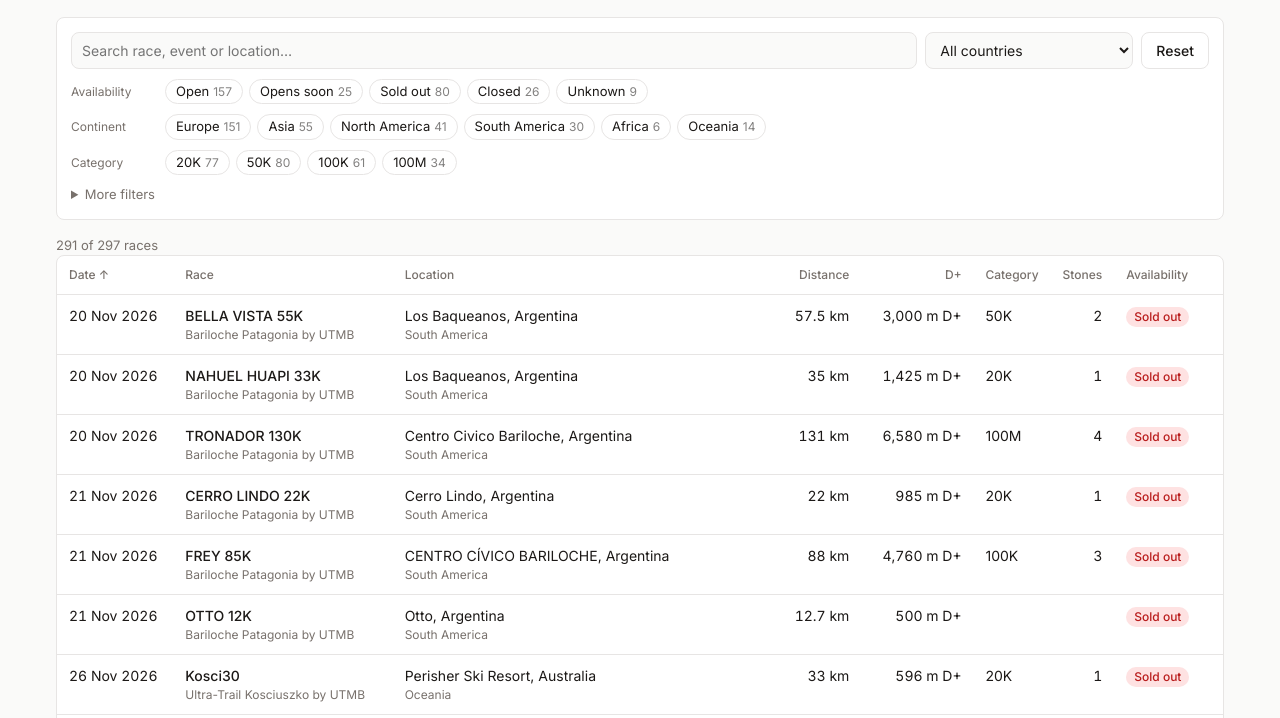
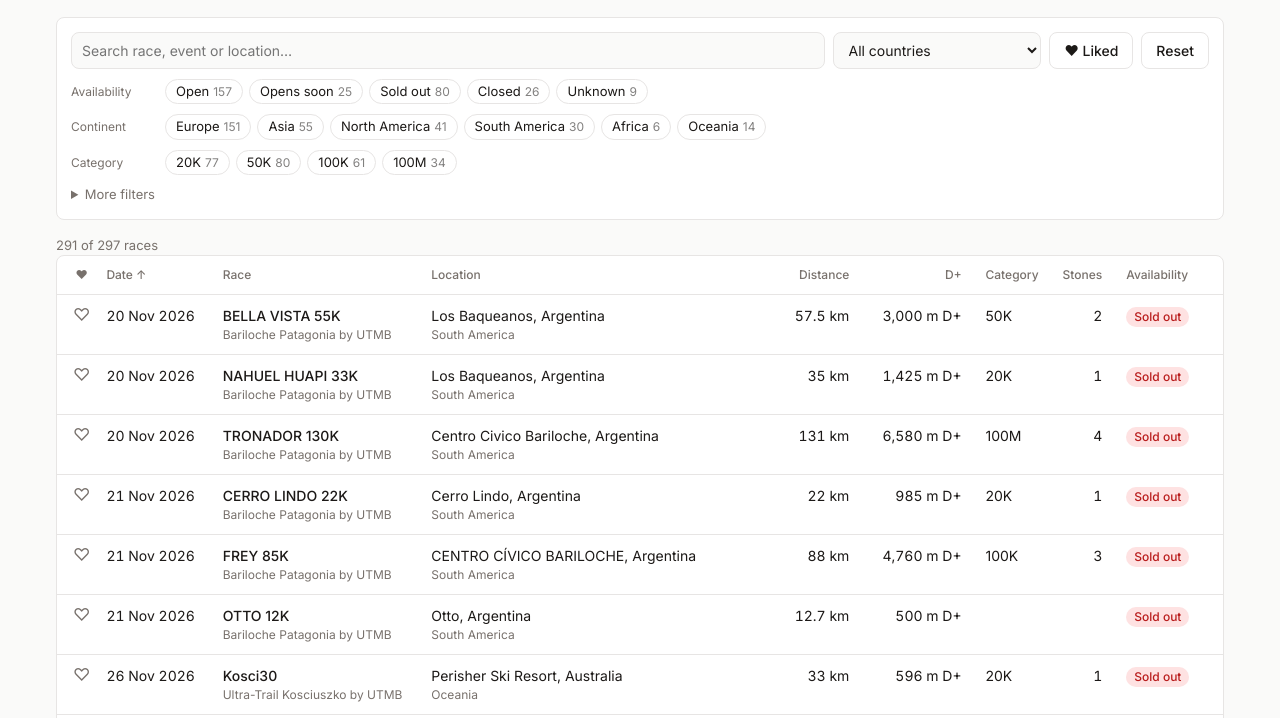
Before and after one commit to lawreenas/utmb-races, a plain HTML site: page index.html in a window 1280 px wide. Shown: the part 82-800 px from the top of the page. Drawn offline with Linux system fonts and the light colour scheme.

Commit message:
Add race likes stored in localStorage with liked-only filter
Co-Authored-By: Claude Opus 5.5 <noreply@anthropic.com>

```diff
--- a/app.js
+++ b/app.js
@@ -3,6 +3,7 @@
   const SNAPSHOT_URL = 'data/races.json';
   const UTMB_URL = 'https://api.utmb.world/search/races?lang=en&limit=300';
   const LS_KEY = 'utmb-races:cache:v1';
+  const LIKES_KEY = 'utmb-races:likes:v1';
 
   const STATUS = {
     registration_open: 'Open',
@@ -20,6 +21,7 @@
 
   let races = [];
   let dataInfo = null;
+  const likes = loadLikes();
   const filters = defaultFilters();
   let sort = { key: 'date', dir: 1 };
 
@@ -27,7 +29,7 @@
     return {
       q: '', country: '', status: [], continent: [], category: [], terrain: [],
       dateFrom: '', dateTo: '', distMin: '', distMax: '', elevMin: '', elevMax: '', stonesMin: '',
-      past: false,
+      past: false, liked: false,
     };
   }
 
@@ -109,6 +111,15 @@
 
   function saveLocal(data) {
     try { localStorage.setItem(LS_KEY, JSON.stringify(data)); } catch { /* storage unavailable */ }
+  }
+
+  function loadLikes() {
+    try { return new Set(JSON.parse(localStorage.getItem(LIKES_KEY)) || []); } catch { return new Set(); }
+  }
+
+  function toggleLike(id) {
+    if (likes.has(id)) likes.delete(id); else likes.add(id);
+    try { localStorage.setItem(LIKES_KEY, JSON.stringify([...likes])); } catch { /* storage unavailable */ }
   }
 
   async function getJSON(url) {
@@ -227,6 +238,7 @@
     const num = (v) => (v === '' ? null : Number(v));
     const inRange = (v, min, max) => (min == null || (v != null && v >= min)) && (max == null || (v != null && v <= max));
 
+    if (f.liked && !likes.has(String(r.id))) return false;
     if (!f.past && r.date && r.date < today) return false;
     if (f.q && !f.q.toLowerCase().split(/\s+/).every((w) => r.search.includes(w))) return false;
     if (f.country && r.country !== f.country) return false;
@@ -245,6 +257,7 @@
   function compare(a, b) {
     const k = sort.key;
     let x = a[k], y = b[k];
+    if (k === 'liked') { x = likes.has(String(a.id)) ? 0 : 1; y = likes.has(String(b.id)) ? 0 : 1; }
     if (k === 'date') { x = x ? x.getTime() : null; y = y ? y.getTime() : null; }
     if (k === 'category') { x = CATEGORY_ORDER.indexOf(x); y = CATEGORY_ORDER.indexOf(y); }
     if (k === 'status') { x = Object.keys(STATUS).indexOf(x); y = Object.keys(STATUS).indexOf(y); }
@@ -264,8 +277,12 @@
   function render() {
     const list = races.filter(matches).sort(compare);
 
-    $('rows').innerHTML = list.map((r) => `
+    $('rows').innerHTML = list.map((r) => {
+      const liked = likes.has(String(r.id));
+      return `
       <tr>
+        <td class="like"><button type="button" class="heart" data-id="${esc(r.id)}" aria-pressed="${liked}"
+          aria-label="${liked ? 'Unlike' : 'Like'} ${esc(r.race || r.event)}">${liked ? '♥' : '♡'}</button></td>
         <td class="date">${fmtDate(r.date)}</td>
         <td class="race">
           ${r.link ? `<a href="${esc(r.link)}" target="_blank" rel="noopener">${esc(r.race || r.event)}</a>` : esc(r.race || r.event)}
@@ -277,8 +294,16 @@
         <td class="cat">${esc(r.category.toUpperCase())}</td>
         <td class="num stones">${r.runningStones ?? ''}</td>
         <td class="status"><span class="badge s-${esc(r.status)}">${esc(STATUS[r.status] || r.status)}</span></td>
-      </tr>`).join('');
+      </tr>`;
+    }).join('');
 
+    const likedCount = races.filter((r) => likes.has(String(r.id))).length;
+    $('liked-n').textContent = likedCount || '';
+    $('liked').setAttribute('aria-pressed', filters.liked);
+
+    $('empty').textContent = filters.liked && !likedCount
+      ? 'No liked races yet — tap ♡ on a race to save it.'
+      : 'No races match these filters.';
     $('empty').hidden = list.length > 0 || !races.length;
     $('count').textContent = races.length ? `${list.length} of ${races.length} races` : '';
 
@@ -314,6 +339,7 @@
     TEXT_KEYS.forEach((k) => { if (p.has(k)) filters[k] = p.get(k); });
     LIST_KEYS.forEach((k) => { if (p.get(k)) filters[k] = p.get(k).split(','); });
     filters.past = p.get('past') === '1';
+    filters.liked = p.get('liked') === '1';
     if (p.get('sort')) {
       const [key, dir] = p.get('sort').split(':');
       sort = { key, dir: dir === 'desc' ? -1 : 1 };
@@ -325,6 +351,7 @@
     TEXT_KEYS.forEach((k) => { if (filters[k]) p.set(k, filters[k]); });
     LIST_KEYS.forEach((k) => { if (filters[k].length) p.set(k, filters[k].join(',')); });
     if (filters.past) p.set('past', '1');
+    if (filters.liked) p.set('liked', '1');
     if (sort.key !== 'date' || sort.dir !== 1) p.set('sort', `${sort.key}:${sort.dir > 0 ? 'asc' : 'desc'}`);
     const qs = p.toString();
     history.replaceState(null, '', qs ? `?${qs}` : location.pathname);
@@ -341,6 +368,14 @@
 
     TEXT_KEYS.forEach((k) => $(k).addEventListener('input', (e) => { filters[k] = e.target.value.trim(); render(); }));
     $('past').addEventListener('change', (e) => { filters.past = e.target.checked; render(); });
+    $('liked').addEventListener('click', () => { filters.liked = !filters.liked; render(); });
+
+    $('rows').addEventListener('click', (e) => {
+      const heart = e.target.closest('.heart');
+      if (!heart) return;
+      toggleLike(heart.dataset.id);
+      render();
+    });
 
     document.querySelector('.filters').addEventListener('click', (e) => {
       const chip = e.target.closest('.chip');
--- a/index.html
+++ b/index.html
@@ -23,6 +23,7 @@
     <div class="row">
       <input id="q" type="search" placeholder="Search race, event or location…" autocomplete="off">
       <select id="country" aria-label="Country"><option value="">All countries</option></select>
+      <button id="liked" class="btn like-filter" type="button" aria-pressed="false">♥ Liked <span class="n" id="liked-n"></span></button>
       <button id="reset" class="btn" type="button">Reset</button>
     </div>
 
@@ -50,6 +51,7 @@
       <table id="table">
         <thead>
           <tr>
+            <th data-sort="liked" class="like" aria-label="Liked">♥</th>
             <th data-sort="date">Date</th>
             <th data-sort="event">Race</th>
             <th data-sort="country">Location</th>
--- a/style.css
+++ b/style.css
@@ -16,6 +16,7 @@
   --sold-bg: #fee2e2;
   --closed: #57534e;
   --closed-bg: #f5f5f4;
+  --like: #e11d48;
   --radius: 8px;
 }
 
@@ -38,6 +39,7 @@
     --sold-bg: #7f1d1d55;
     --closed: #a8a29e;
     --closed-bg: #29252480;
+    --like: #fb7185;
   }
 }
 
@@ -178,6 +180,25 @@ td.date { white-space: nowrap; font-variant-numeric: tabular-nums; }
 .s-registration_sold_out { color: var(--sold); background: var(--sold-bg); }
 .s-registration_closed, .s-unknown { color: var(--closed); background: var(--closed-bg); }
 
+th.like, td.like { width: 1%; padding-right: 0; text-align: center; }
+.heart {
+  font: inherit;
+  font-size: 17px;
+  line-height: 1;
+  border: 0;
+  background: none;
+  color: var(--muted);
+  cursor: pointer;
+  padding: 2px 4px;
+  border-radius: 4px;
+}
+.heart:hover { color: var(--like); }
+.heart[aria-pressed=true] { color: var(--like); }
+
+.like-filter .n { opacity: 0.6; font-size: 12px; }
+.like-filter .n:empty { display: none; }
+.like-filter[aria-pressed=true] { background: var(--like); border-color: var(--like); color: #fff; }
+
 .empty { text-align: center; color: var(--muted); padding: 32px 0; }
 
 .toast {
@@ -205,6 +226,7 @@ td.date { white-space: nowrap; font-variant-numeric: tabular-nums; }
   td { border: 0; padding: 0; }
   td.race { padding-right: 100px; margin-bottom: 4px; }
   td.status { position: absolute; top: 12px; right: 12px; }
+  td.like { position: absolute; bottom: 8px; right: 8px; width: auto; padding: 0; }
   td.num, td.cat { display: inline; text-align: left; color: var(--muted); font-size: 12px; }
   td.num:not(.stones):not(:empty)::after, td.cat:not(:empty)::after { content: " · "; }
   td.stones:not(:empty)::before { content: "Stones "; }
```
Also changed, not shown: 1 other file.
